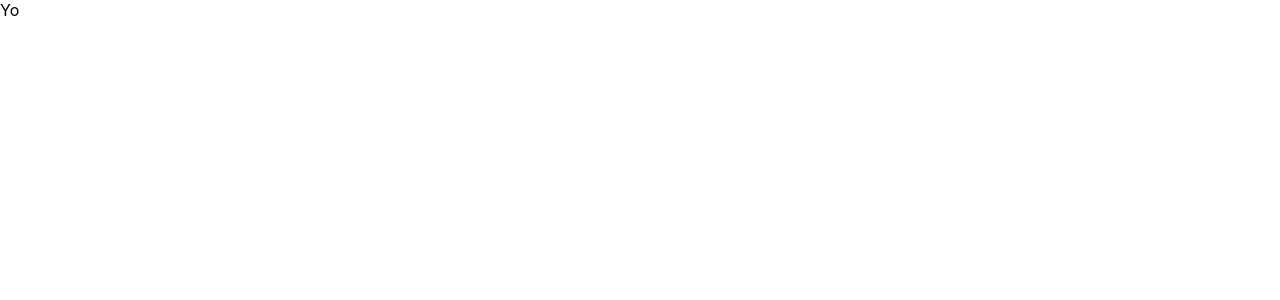
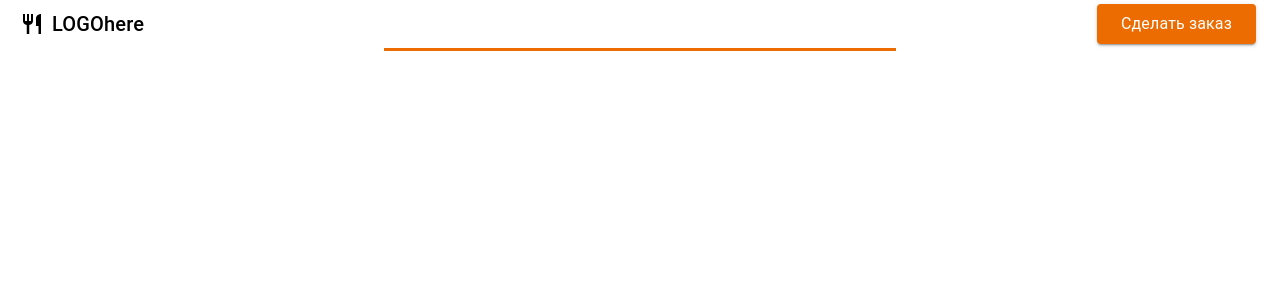
Before and after one commit to Ya-maz/avk-groupe-tomsk, a React (Create React App) app: page / in a window 1280 px wide. Shown: the top 300 px of the page. Built offline with nearby package versions, Linux system fonts and the light colour scheme.

Commit message:
add Header component

```diff
--- a/package.json
+++ b/package.json
@@ -3,6 +3,10 @@
   "version": "0.1.0",
   "private": true,
   "dependencies": {
+    "@emotion/react": "^11.7.1",
+    "@emotion/styled": "^11.6.0",
+    "@mui/icons-material": "^5.2.5",
+    "@mui/material": "^5.2.7",
     "@testing-library/jest-dom": "^5.16.1",
     "@testing-library/react": "^12.1.2",
     "@testing-library/user-event": "^13.5.0",
--- a/src/App.tsx
+++ b/src/App.tsx
@@ -1,9 +1,10 @@
 import React from 'react';
+import Header from './components/Header';
 
 function App() {
   return (
     <div>
-      Yo
+      <Header />
     </div>
   );
 }
--- /dev/null
+++ b/src/components/Header.tsx
@@ -0,0 +1,47 @@
+import {
+  AppBar,
+  Button,
+  IconButton,
+  Toolbar,
+  Typography,
+  Box,
+} from "@mui/material";
+import RestaurantIcon from "@mui/icons-material/Restaurant";
+import React from "react";
+
+export default function Header() {
+  return (
+    <>
+      <AppBar
+        position="static"
+        color="transparent"
+        sx={{ boxShadow: 0 }}
+      >
+
+          <Toolbar variant="dense">
+            <IconButton
+              size="large"
+              edge="start"
+              color="inherit"
+              aria-label="menu"
+              sx={{ p: 1 }}
+            >
+              <RestaurantIcon />
+            </IconButton>
+            <Typography variant="h6" component="div" sx={{ flexGrow: 1 }}>
+              LOGOhere
+            </Typography>
+
+            <Button variant="contained" color="warning" sx={{ px: 3 }}>
+              <Typography variant="subtitle1" sx={{ textTransform: "none" }}>
+                Сделать заказ
+              </Typography>
+            </Button>
+          </Toolbar>
+          <Box alignSelf={"center"} width={"40%"} sx={(theme:any) => ({
+            borderBottom: `3px solid ${theme.palette.warning.main}`,
+          })}></Box>
+      </AppBar>
+    </>
+  );
+}
```
Also changed, not shown: 1 other file (tests, documents, lock files or other folders).
